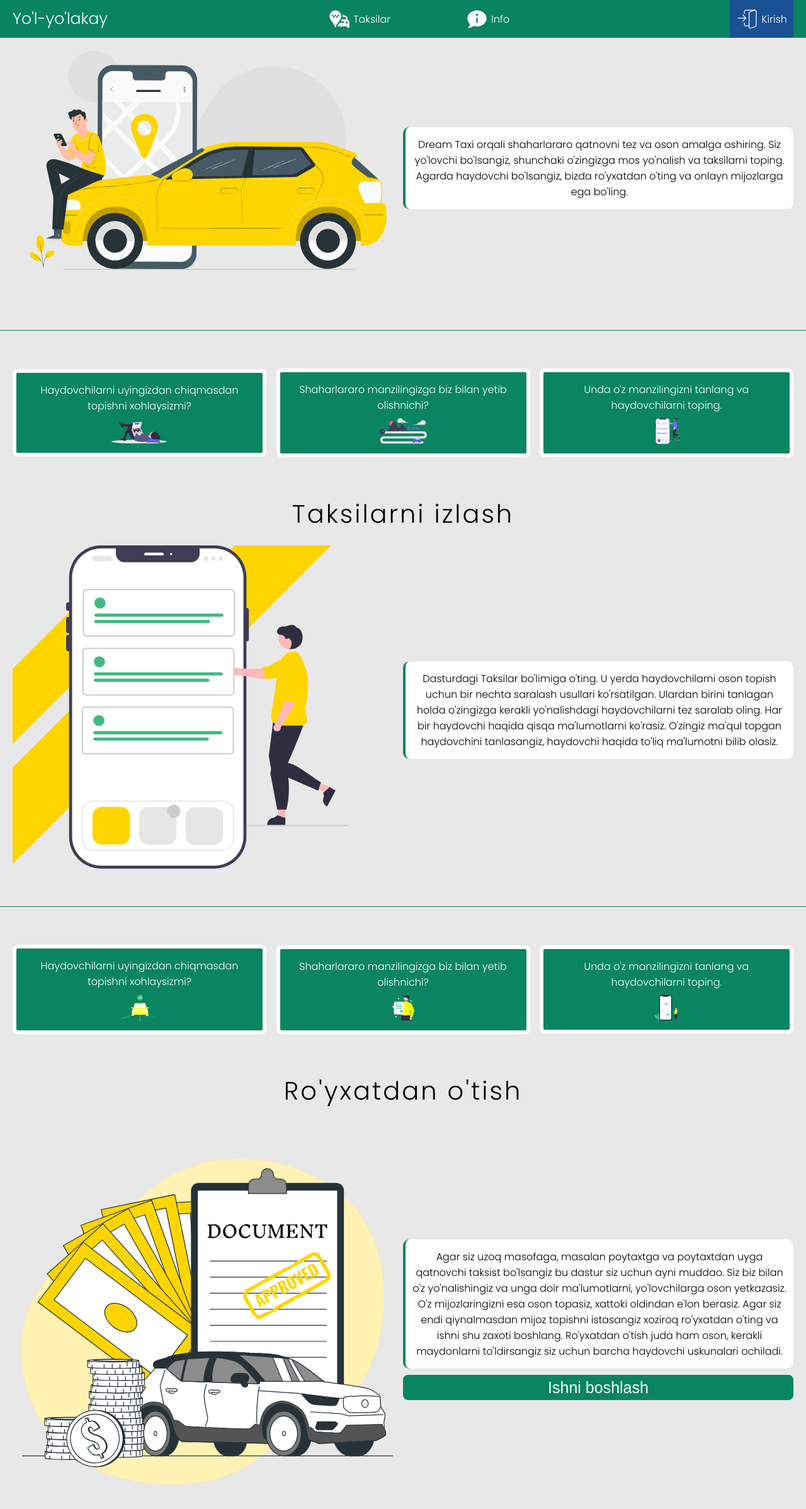
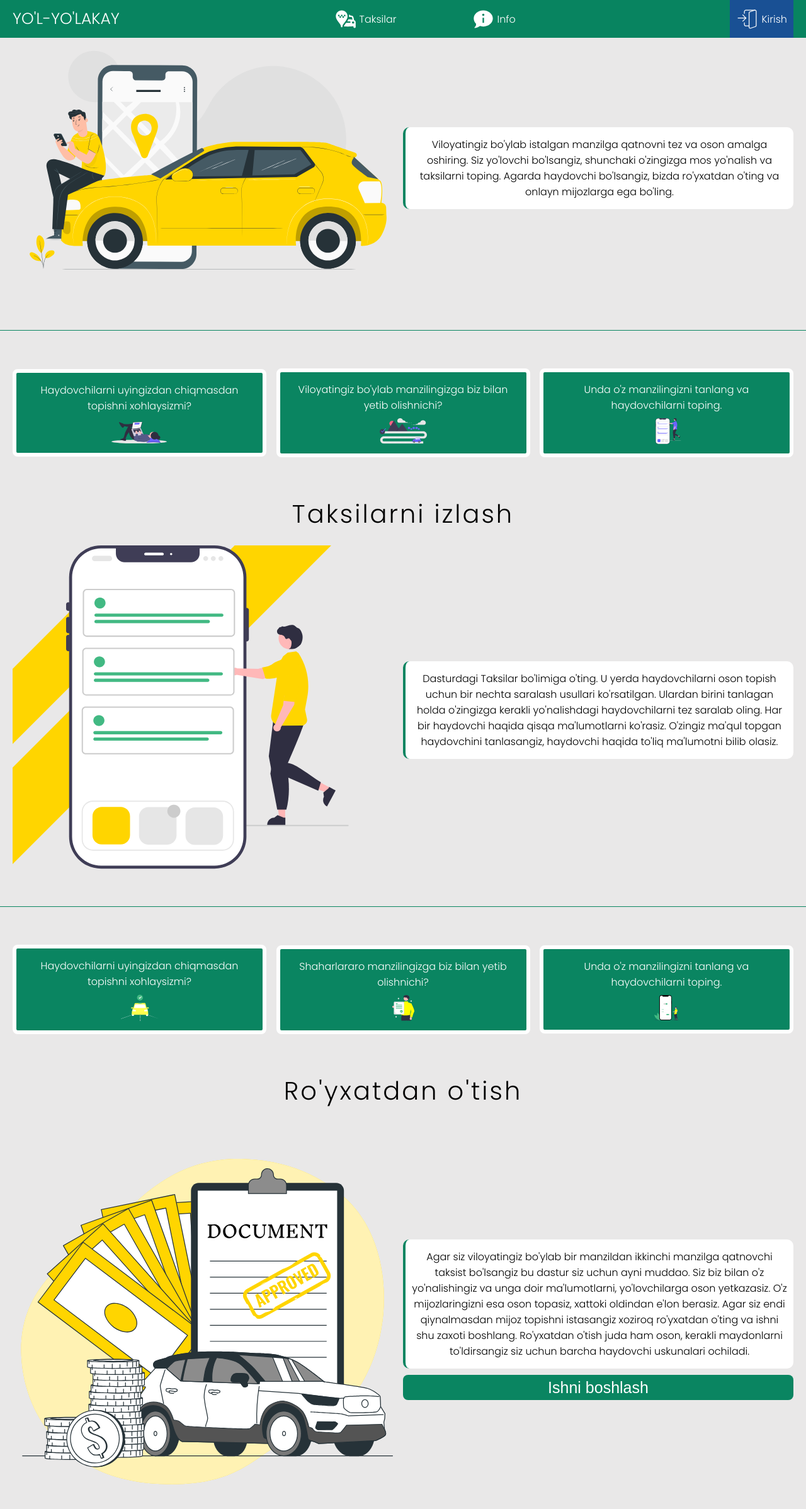
Before and after one commit to diorm47/dream-taxi, a React (Create React App) app: page / in a window 1280 px wide. Shown: the top 2396 px of the page at 63% size. Built offline with nearby package versions, Linux system fonts and the light colour scheme.

Commit message:
last commit

```diff
--- a/src/components/nav-bar/nav-bar.css
+++ b/src/components/nav-bar/nav-bar.css
@@ -7,6 +7,7 @@ nav {
 .nav_logo a p {
   color: #fff;
   font-size: 25px;
+  text-transform: uppercase;
 }
 
 .naw_wrapper {
--- a/src/pages/info-page/info-page.css
+++ b/src/pages/info-page/info-page.css
@@ -56,6 +56,7 @@
 .footer_logo p {
   color: #000;
   font-size: 20px;
+  text-transform: uppercase;
 }
 
 @media only screen and (max-width: 1310px) {
@@ -83,17 +84,18 @@
   }
   .footer_links p {
     margin-right: 20px;
-    font-size: 11px;
+    font-size: 13px;
   }
   .footer_links_list svg {
-    width: 20px;
+    width: 35px;
+    margin-right: 10px;
   }
   .black_line {
     margin: 0;
     height: 0.5px;
   }
   .footer_logo p {
-    font-size: 12px;
+    font-size: 16px;
     padding: 10px 0;
   }
   .footer_bottom p {
--- a/src/pages/info-page/info-page.jsx
+++ b/src/pages/info-page/info-page.jsx
@@ -88,7 +88,7 @@ function InfoPage() {
           <div className="footer_bottom">
             <div className="footer_logo">
               <NavLink to="/">
-                <p>Dream Taxi</p>
+                <p>Yo'l-yo'lakay</p>
               </NavLink>
             </div>
             <p>© 2022</p>
--- a/src/pages/main-page/main-page.jsx
+++ b/src/pages/main-page/main-page.jsx
@@ -32,9 +32,9 @@ function MainPage() {
           <div className="right_part">
             <div className="right_part_text">
               <p>
-                Dream Taxi orqali shaharlararo qatnovni tez va oson amalga
-                oshiring. Siz yo'lovchi bo'lsangiz, shunchaki o'zingizga mos
-                yo'nalish va taksilarni toping. Agarda haydovchi bo'lsangiz,
+                Viloyatingiz bo'ylab istalgan manzilga qatnovni tez va oson
+                amalga oshiring. Siz yo'lovchi bo'lsangiz, shunchaki o'zingizga
+                mos yo'nalish va taksilarni toping. Agarda haydovchi bo'lsangiz,
                 bizda ro'yxatdan o'ting va onlayn mijozlarga ega bo'ling.
               </p>
             </div>
@@ -58,7 +58,9 @@ function MainPage() {
             <PassengerCard1 />
           </div>
           <div className="passenger_card2">
-            <p>Shaharlararo manzilingizga biz bilan yetib olishnichi?</p>{" "}
+            <p>
+              Viloyatingiz bo'ylab manzilingizga biz bilan yetib olishnichi?
+            </p>{" "}
             <PassengerCard2 />
           </div>
           <div className="passenger_card3">
@@ -154,9 +156,9 @@ function MainPage() {
               >
                 <div className="main_sign_text">
                   <p>
-                    Agar siz uzoq masofaga, masalan poytaxtga va poytaxtdan uyga
-                    qatnovchi taksist bo'lsangiz bu dastur siz uchun ayni
-                    muddao. Siz biz bilan o'z yo'nalishingiz va unga doir
+                    Agar siz viloyatingiz bo'ylab bir manzildan ikkinchi
+                    manzilga qatnovchi taksist bo'lsangiz bu dastur siz uchun
+                    ayni muddao. Siz biz bilan o'z yo'nalishingiz va unga doir
                     ma'lumotlarni, yo'lovchilarga oson yetkazasiz. O'z
                     mijozlaringizni esa oson topasiz, xattoki oldindan e'lon
                     berasiz. Agar siz endi qiynalmasdan mijoz topishni
```
